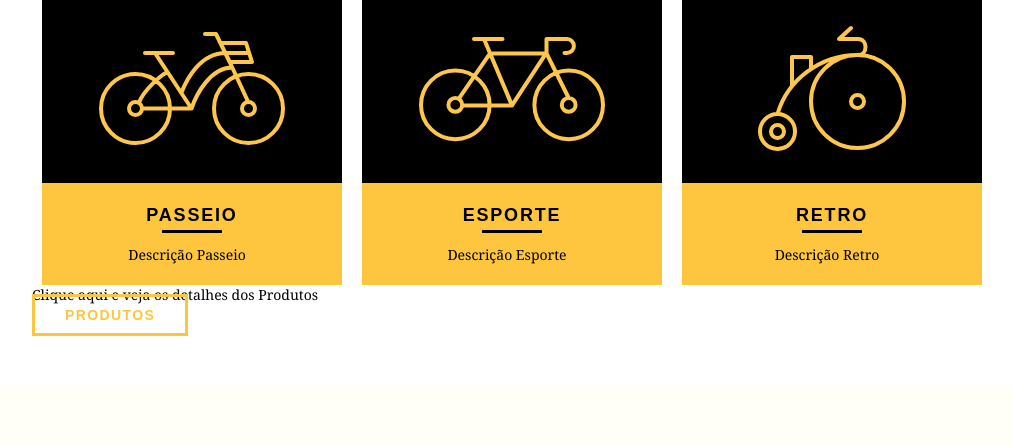
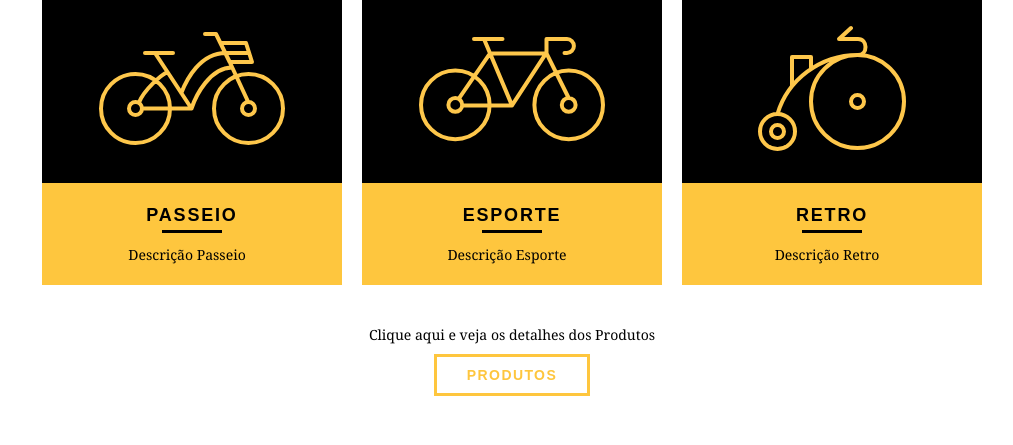
Before and after one commit to zamuelfernandes/bikcraft, a PHP site: page / in a window 1280 px wide. Shown: the part 618-1063 px from the top of the page, without its empty margins (128-1141 px from the left). Before the commit the page ends 954 px from the top, so only its background shows below. Run offline with PHP 8.4, Linux system fonts and the light colour scheme.

Commit message:
botão estilisado e detalhes de alinahmento

```diff
--- a/css/style.css
+++ b/css/style.css
@@ -43,6 +43,11 @@ p{
 .btn:hover{
   color: white;
   border-color: white;
+}
+
+.btn.btn-preto:hover{
+  color: black;
+  border-color: black;
 }
 
 /* HEADER */
@@ -161,3 +166,13 @@ p{
   background: black;
   padding: 20px;
 }
+
+.call{
+  text-align: center;
+  padding-top: 40px;
+  clear: both; /*Pq os outros elementos da lista estão em float */
+}
+
+.call p{
+  padding-bottom: 20px;
+}
--- a/index.html
+++ b/index.html
@@ -62,7 +62,7 @@
 
     <div class="call">
       <p>Clique aqui e veja os detalhes dos Produtos</p>
-      <a href="produtos.html" class="btn">Produtos</a>
+      <a href="produtos.html" class="btn btn-preto">Produtos</a>
     </div>
   </section>
 
```
